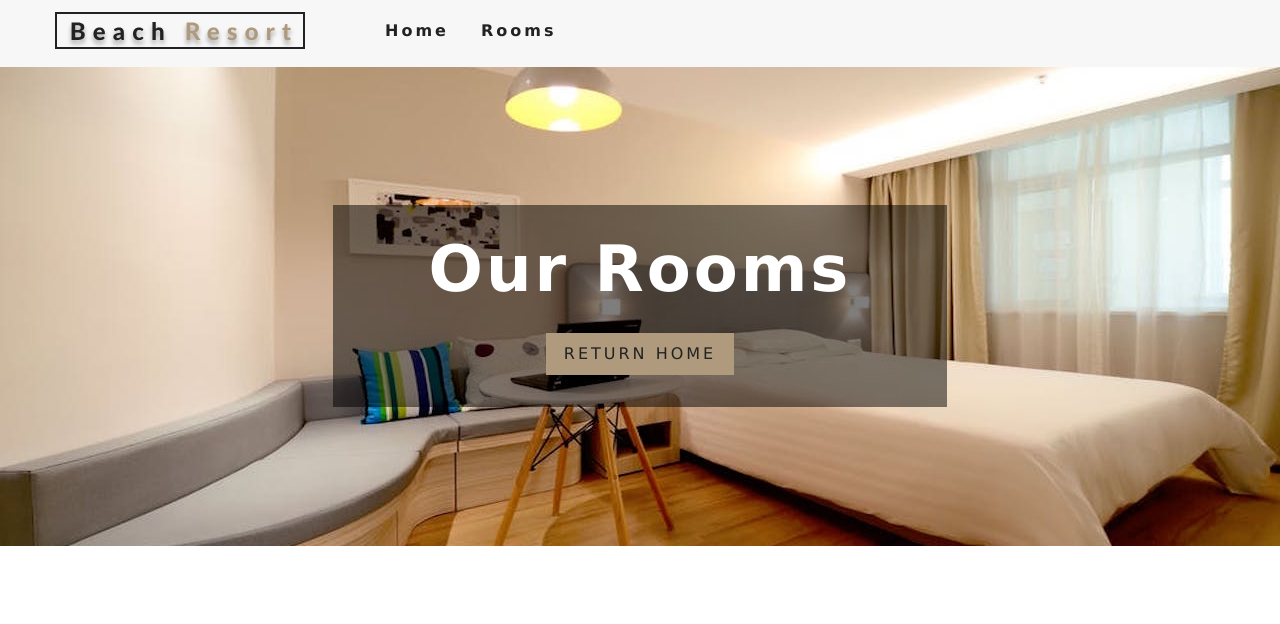
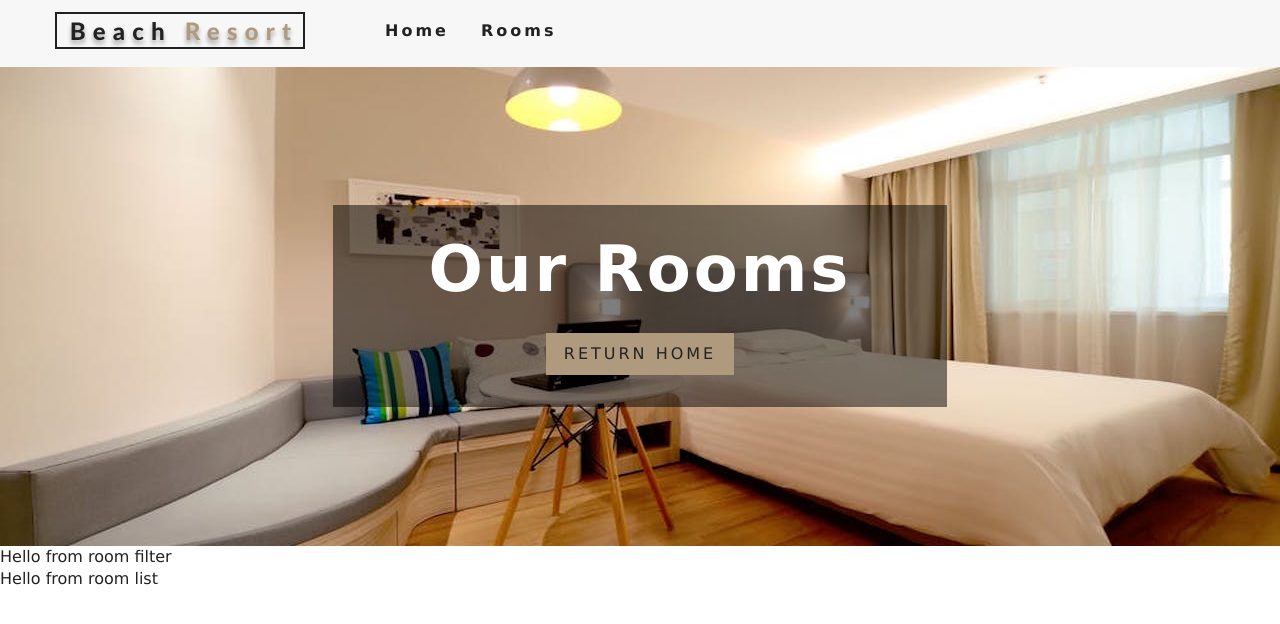
Before and after one commit to sensaur/telezhnayaHouse, a React (Create React App) app: page /rooms in a window 1280 px wide. Shown: the top 624 px of the page. Built offline with nearby package versions, Linux system fonts and the light colour scheme.

Commit message:
rooms component added

```diff
--- /dev/null
+++ b/src/components/RoomContainer.js
@@ -0,0 +1,49 @@
+//rsf сниппет создает функциональный компонент реакта
+import RoomFilter from './RoomFilter'
+import RoomList from './RoomList'
+import {withRoomConsumer} from "../context";
+import Loading from "./Loading";
+
+function RoomContainer({context}) {
+    const {loading, sortedRooms, rooms} = context;
+    if (loading) {
+        return <Loading/>
+    }
+    return (
+        <>
+            <RoomFilter rooms={rooms}/>
+            <RoomList rooms={sortedRooms}/>
+        </>
+    );
+}
+
+export default withRoomConsumer(RoomContainer);
+
+// ниже альтернатива без HOC
+
+// import RoomFilter from './RoomFilter'
+// import RoomList from './RoomList'
+// import {RoomConsumer} from "../context";
+// import Loading from "./Loading";
+//
+// function RoomContainer() {
+//     return (
+//         <RoomConsumer>
+//             {value => {
+//                 const {loading, sortedRooms, rooms} = value
+//                 if (loading) {
+//                     return <Loading/>
+//                 }
+//                 return (
+//                     <div    >
+//                         Hello from rooms container
+//                         <RoomFilter rooms={rooms}/>
+//                         <RoomList rooms={sortedRooms}/>
+//                     </div>
+//                 );
+//             }}
+//         </RoomConsumer>
+//     );
+// }
+//
+// export default RoomContainer;
--- /dev/null
+++ b/src/components/RoomFilter.js
@@ -0,0 +1,9 @@
+import React from 'react';
+
+function RoomFilter(props) {
+    return (
+        <div>Hello from room filter</div>
+    );
+}
+
+export default RoomFilter;
--- /dev/null
+++ b/src/components/RoomList.js
@@ -0,0 +1,20 @@
+import Room from './Room'
+
+function RoomList({rooms}) {
+    if (rooms.length === 0) {
+        return <div className="empty-search">
+            <h3>
+                Unfortunatelly no rooms matched your search parameters
+            </h3>
+        </div>
+    }
+
+
+    return (
+        <div>
+            Hello from room list
+        </div>
+    );
+}
+
+export default RoomList;
--- a/src/context.js
+++ b/src/context.js
@@ -49,5 +49,13 @@
     }
 }
 
+export function withRoomConsumer(Component) {
+    return function ConsumerWrapper(props) {
+        return <RoomConsumer>
+            {value => <Component {...props} context={value}/>}
+        </RoomConsumer>
+    }
+}
+
 const RoomConsumer = RoomContext.Consumer
 export {RoomProvider, RoomConsumer, RoomContext}
--- a/src/pages/Rooms.js
+++ b/src/pages/Rooms.js
@@ -1,15 +1,22 @@
 import Hero from "../components/Hero";
 import Banner from "../components/Banner";
 import {Link} from 'react-router-dom'
+import RoomContainer from "../components/RoomContainer";
+
 function Room() {
-    return <Hero hero="roomsHero">
-        <Banner title='our rooms'>
-            <Link to='/' className='btn-primary'>
-                return Home
-            </Link>
 
-        </Banner>
-    </Hero>
+    return (
+        <>
+            <Hero hero="roomsHero">
+                <Banner title='our rooms'>
+                    <Link to='/' className='btn-primary'>
+                        return Home
+                    </Link>
+                </Banner>
+            </Hero>
+            <RoomContainer/>
+        </>
+    )
 }
 
 export default Room;
```
Also changed, not shown: 1 other file (tests, documents, lock files or other folders).
